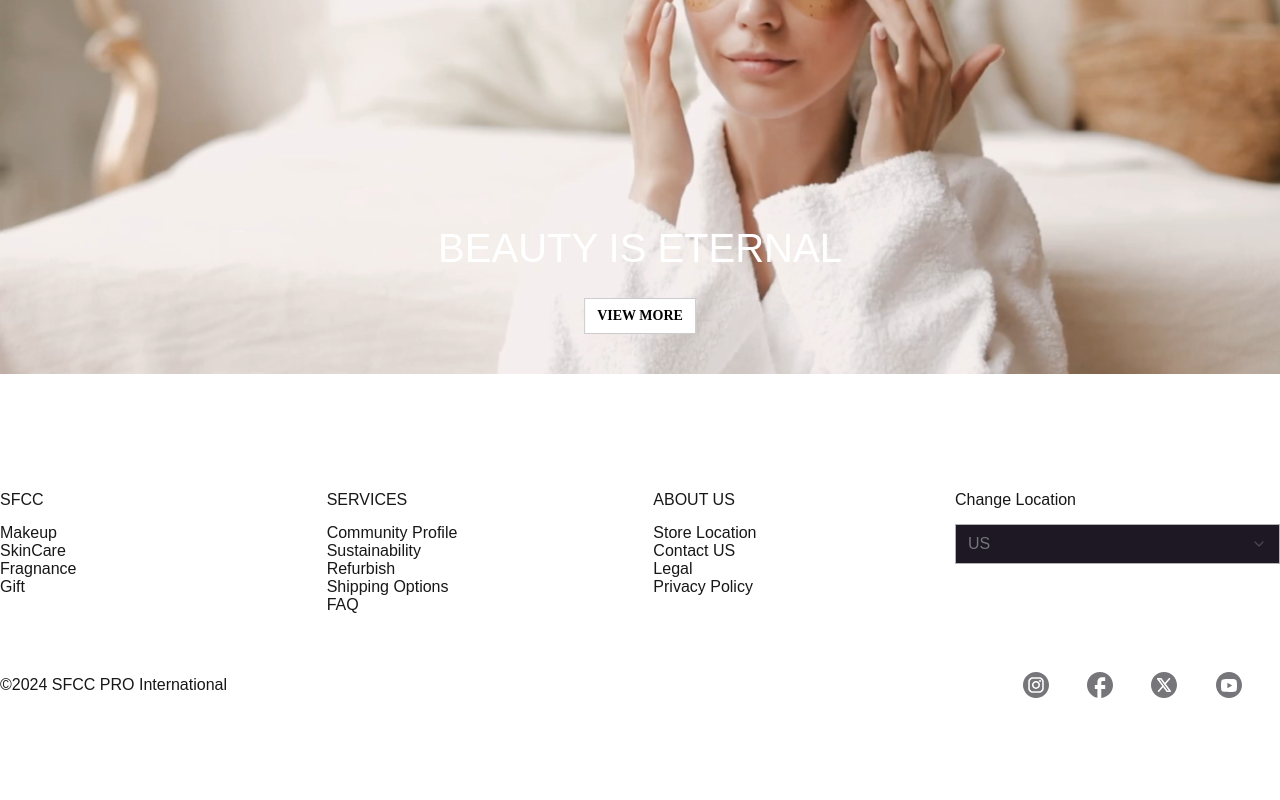
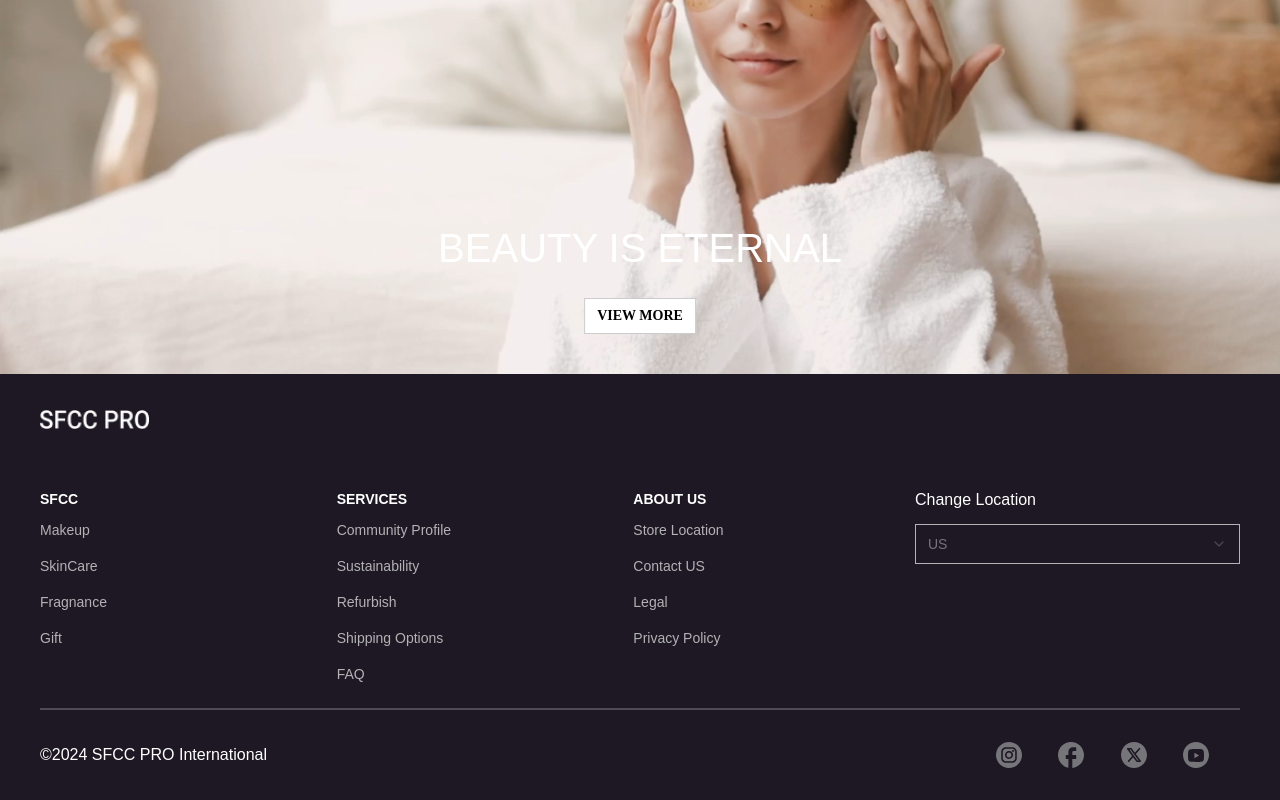
Before and after one commit to AdityaDev17/309269_SFCC_PRO, a Next.js app: page / in a window 1280 px wide. Shown: the part 4693-5493 px from the top of the page. Before the commit the page ends 5423 px from the top, so only its background shows below. Built offline with nearby package versions, Linux system fonts and the light colour scheme.

Commit message:
Added import

```diff
--- a/src/app/globals.css
+++ b/src/app/globals.css
@@ -1,3 +1,4 @@
+@import '../../styles/tokens/variables.css';
 :root {
   --background: #ffffff;
   --foreground: #171717;
```
